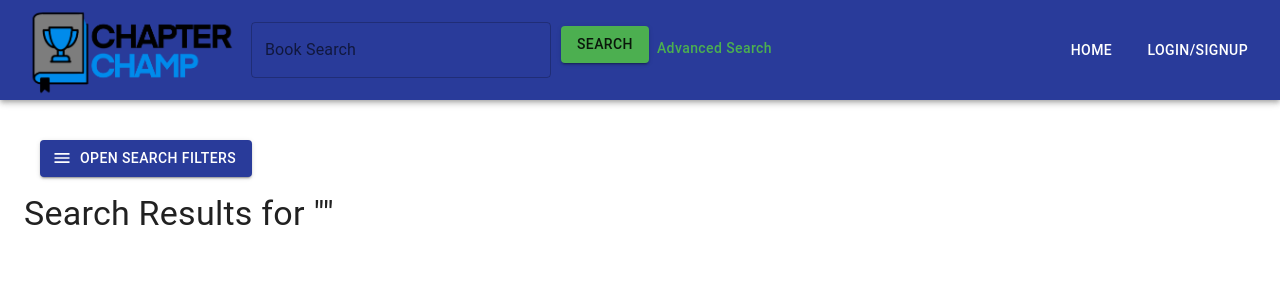
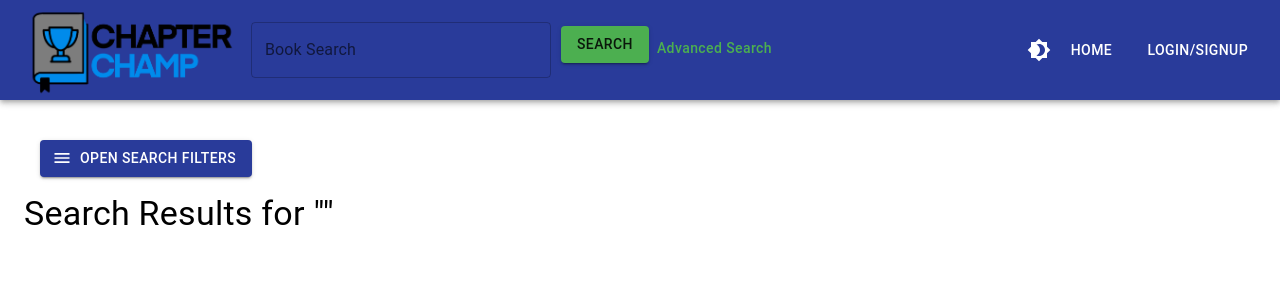
Before and after one commit to mikelind28/chapter-champ, a React (Vite) app in the folder client/: page /book-search in a window 1280 px wide. Shown: the top 300 px of the page. Built offline with nearby package versions, Linux system fonts and the light colour scheme; a web font is replaced by a local one.

Commit message:
Added dark mode

```diff
--- a/client/src/App.tsx
+++ b/client/src/App.tsx
@@ -9,6 +9,16 @@ import {
   createHttpLink,
 } from '@apollo/client';
 import { setContext } from '@apollo/client/link/context';
+import getTheme from './components/ThemeMode';
+import { createContext, useMemo, useState } from 'react';
+import { CssBaseline, ThemeProvider } from '@mui/material';
+
+
+export const ColorModeContext = createContext<{ mode: "light" | "dark"; toggleColorMode: () => void }>({
+  mode: "light",
+  toggleColorMode: () => {},
+});
+
 
 
 const httpLink = createHttpLink({
@@ -35,6 +45,17 @@ const client = new ApolloClient({
 });
 
 function App() {
+  const [mode, setMode] = useState<"light" | "dark">("light");
+  const colorMode = useMemo(
+    () => ({
+      mode, // Ensure mode is included in the context
+      toggleColorMode: () => {
+        setMode((prevMode) => (prevMode === "light" ? "dark" : "light"));
+      },
+    }),
+    [mode] // Depend on mode so it updates properly
+  );
+
   // const [user, setUser] = useState<null | { name: string; avatar?: string }>(null);
 
   // const handleLogin = () => {
@@ -50,15 +71,17 @@ function App() {
 
   return (
     <ApolloProvider client={client}>
+      <ColorModeContext.Provider value={colorMode}>
+        <ThemeProvider theme={getTheme(mode)}>
+          <CssBaseline />
           <Navbar
             logo={logo}
             logoSize={100}
             links={[{ label: "Home", path: "/" }]}
-        // user={user}
-        // onLogout={handleLogout}
-        // onLogin={handleLogin}
           />
           <Outlet />
+        </ThemeProvider>
+      </ColorModeContext.Provider>
     </ApolloProvider>
   );
 }
--- a/client/src/components/Navbar.tsx
+++ b/client/src/components/Navbar.tsx
@@ -1,11 +1,14 @@
-import React, { useState } from "react";
+import React, { useContext, useState } from "react";
 import { useNavigate } from "react-router-dom";
 import SignupModal from "./signupModal";
+import { ColorModeContext } from "../App";
 
 // Material UI imports
 import { AppBar, Toolbar, Menu, MenuItem, Button, Box, Avatar, TextField, useMediaQuery, Drawer, List, ListItem, ListItemText, IconButton, Dialog, DialogTitle, DialogActions, DialogContent } from "@mui/material";
 import MenuIcon from "@mui/icons-material/Menu";
 import SearchIcon from "@mui/icons-material/Search";
+import Brightness4Icon from '@mui/icons-material/Brightness4';
+import Brightness7Icon from '@mui/icons-material/Brightness7';
 
 import Auth from '../utils/auth'
 
@@ -26,6 +29,7 @@ const Navbar: React.FC<NavbarProps> = ({ logo, logoSize = 50, links = [] }) => {
   const [searchOpen, setSearchOpen] = useState(false);
   const[mobileOpen, setMobileOpen] = useState(false);
 
+  const { mode, toggleColorMode } = useContext(ColorModeContext);
 
   const navigate = useNavigate();
   const isMobile = useMediaQuery("(max-width: 906px)");
@@ -99,6 +103,9 @@ const Navbar: React.FC<NavbarProps> = ({ logo, logoSize = 50, links = [] }) => {
         </Box>
 
         <Box sx={{ display: 'flex', alignItems: 'center' }}>
+          <IconButton onClick={toggleColorMode} color="inherit">
+            {mode === "dark" ? <Brightness7Icon /> : <Brightness4Icon />}
+          </IconButton>
           {isMobile && (
             <IconButton color="inherit" onClick={() => setSearchOpen(true)}>
               <SearchIcon />
@@ -191,36 +198,36 @@ const Navbar: React.FC<NavbarProps> = ({ logo, logoSize = 50, links = [] }) => {
           <List sx={{ width: 250 }}>
             {links.map((link, index) => (
               <ListItem component={Button} key={index} onClick={() => handleNavigate(link.path)}>
-                <ListItemText primary={link.label} />
+                <ListItemText primary={link.label} sx={{ color: isMobile && mode === "dark" ? "#ffffff" : "inherit" }}/>
               </ListItem>
             ))}
             {Auth.loggedIn() && (
               Auth.isAdmin() ? (
                 <ListItem component={Button} onClick={() => handleNavigate("/manageusers")}>
-                  <ListItemText primary="Manage Users" />
+                  <ListItemText primary="Manage Users" sx={{ color: isMobile && mode === "dark" ? "#ffffff" : "inherit" }}/>
                 </ListItem>
               ) : (
                 <>
                   <ListItem component={Button} onClick={() => handleNavigate("/shelf")}>
-                    <ListItemText primary="My Shelf" />
+                    <ListItemText primary="My Shelf" sx={{ color: isMobile && mode === "dark" ? "#ffffff" : "inherit" }}/>
                   </ListItem>
                   <ListItem component={Button} onClick={() => handleNavigate("/account")}>
-                    <ListItemText primary="My Account" />
+                    <ListItemText primary="My Account" sx={{ color: isMobile && mode === "dark" ? "#ffffff" : "inherit" }}/>
                   </ListItem>
                   <ListItem component={Button} onClick={() => handleNavigate("/challenges")}>
-                    <ListItemText primary="Challenges" />
+                    <ListItemText primary="Challenges" sx={{ color: isMobile && mode === "dark" ? "#ffffff" : "inherit" }}/>
                   </ListItem>
                 </>
               )
             )}
             {Auth.loggedIn() && (
               <ListItem component={Button} onClick={handleLogout}>
-                <ListItemText primary="Logout" />
+                <ListItemText primary="Logout" sx={{ color: isMobile && mode === "dark" ? "#ffffff" : "inherit" }}/>
               </ListItem>
             )}
             {!Auth.loggedIn() && (
               <ListItem component={Button} onClick={() => setModalOpen(true)}>
-                <ListItemText primary="Login/Signup" />
+                <ListItemText primary="Login/Signup" sx={{ color: isMobile && mode === "dark" ? "#ffffff" : "inherit" }}/>
               </ListItem>
             )}
           </List>
--- /dev/null
+++ b/client/src/components/ThemeMode.tsx
@@ -0,0 +1,23 @@
+import { createTheme } from "@mui/material/styles";
+
+const getTheme = (mode: "light" | "dark") =>
+  createTheme({
+    palette: {
+      mode,
+      primary: {
+        main: "#293b9a",
+      },
+      secondary: {
+        main: "#4caf50",
+      },
+      background: {
+        default: mode === "dark" ? "#121212" : "#ffffff",
+        paper: mode === "dark" ? "#1e1e1e" : "#eaeaea",
+      },
+      text: {
+        primary: mode === "dark" ? "#ffffff" : "#000000",
+      },
+    },
+  });
+
+export default getTheme;
--- a/client/src/main.tsx
+++ b/client/src/main.tsx
@@ -1,7 +1,6 @@
 import React from 'react';
 import ReactDOM from 'react-dom/client';
 import { createBrowserRouter, RouterProvider } from 'react-router-dom';
-import { createTheme, ThemeProvider, CssBaseline} from '@mui/material';
 
 import './reset.css';
 import './index.css';
@@ -20,22 +19,7 @@ import Favorites from './pages/Favorites.tsx';
 import BookSearch from './pages/BookSearch.tsx';
 import Bingo from './pages/Bingo.tsx';
 
-// Material UI Theme
-const theme = createTheme({
-  palette: {
-    mode: "light",
-    primary: {
-      main: "#293b9a",
-    },
-    secondary: {
-      main: "#4caf50",
-    },
-    background: {
-      default: "#ffffff",
-      paper: "#eaeaea",
-    },
-  },
-});
+
 
 const router = createBrowserRouter([
   {
@@ -62,10 +46,7 @@ const rootElement = document.getElementById('root');
 if (rootElement) {
   ReactDOM.createRoot(rootElement).render(
     <React.StrictMode>
-      <ThemeProvider theme={theme}>
-        <CssBaseline />
         <RouterProvider router={router} />
-      </ThemeProvider>
     </React.StrictMode>
   );
 }
```
Lines whose indentation alone changed are shown as unchanged.
